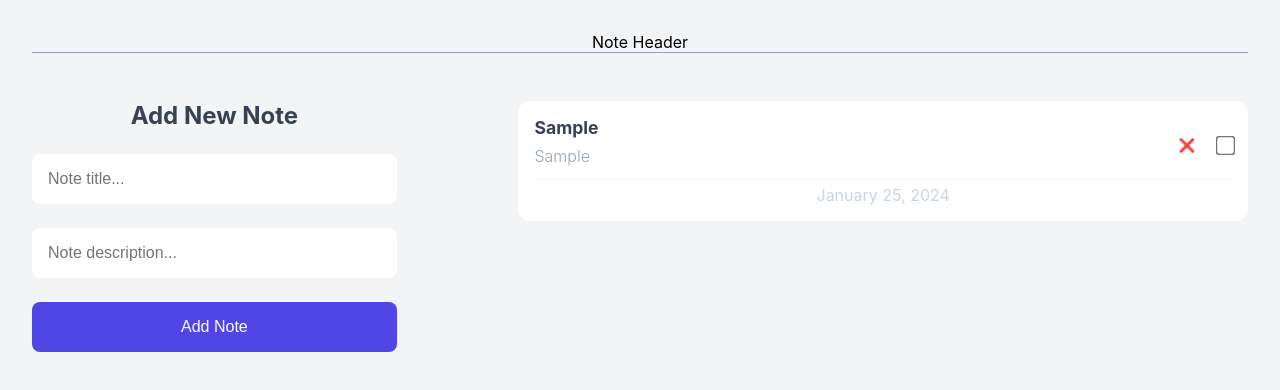
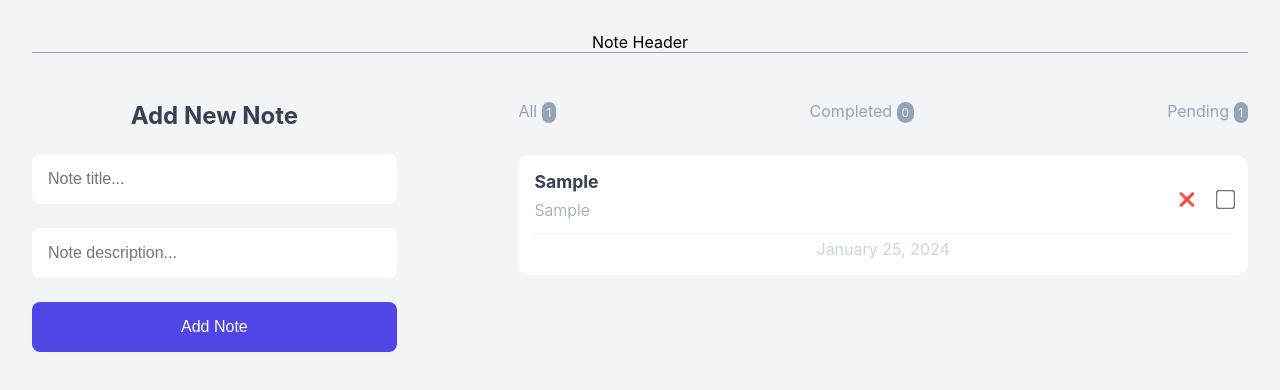
Before and after one commit to sina-pirvand/react-simple-todo-app, a React (Vite) app: page / in a window 1280 px wide. Both pictures are taken after typing "Sample", "Sample" into the empty fields and a click on the button "Add Note". Shown: the top 390 px of the page. Built offline with nearby package versions, Linux system fonts and the light colour scheme.

Commit message:
note status added

```diff
--- a/src/App.jsx
+++ b/src/App.jsx
@@ -2,6 +2,7 @@
 import "./App.css";
 import AddNewNote from "./components/AddNewNote";
 import NoteList from "./components/NoteList";
+import NoteStatusBar from "./components/NoteStatusBar";
 
 function App() {
   const [notes, setNotes] = useState([]);
@@ -36,6 +37,7 @@
       <div className="note-app">
         <AddNewNote handleAddNote={handleAddNote} />
         <div className="note-container">
+          <NoteStatusBar notes={notes} />
           <NoteList
             notes={notes}
             deleteNote={handleDeleteNote}
--- /dev/null
+++ b/src/components/NoteStatusBar/index.jsx
@@ -0,0 +1,21 @@
+const NoteStatusBar = ({ notes }) => {
+  const allNotes = notes.length;
+  const completedNotes = notes.filter((note) => note.completed).length;
+  const pendingNotes = allNotes - completedNotes;
+
+  if (!allNotes) return <h2>No Todo To Show ¯\_(ツ)_/¯</h2>;
+  return (
+    <ul className="note-status">
+      <li>
+        All <span>{allNotes}</span>
+      </li>
+      <li>
+        Completed <span>{completedNotes}</span>
+      </li>
+      <li>
+        Pending <span>{pendingNotes}</span>
+      </li>
+    </ul>
+  );
+};
+export default NoteStatusBar;
```
